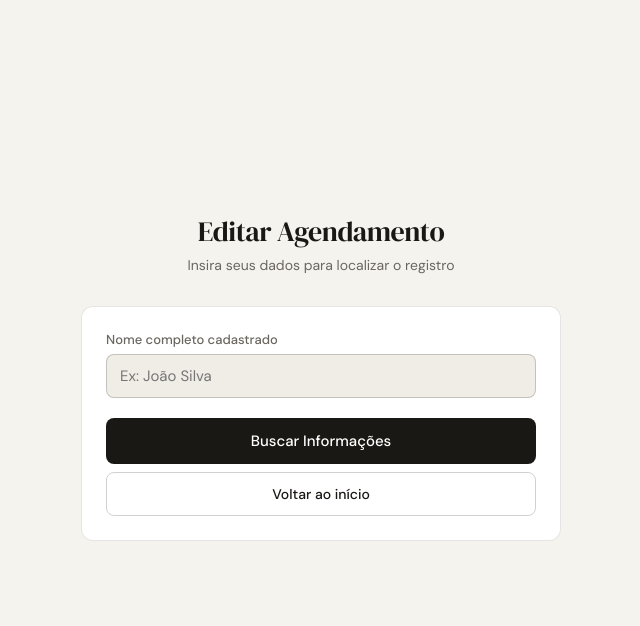
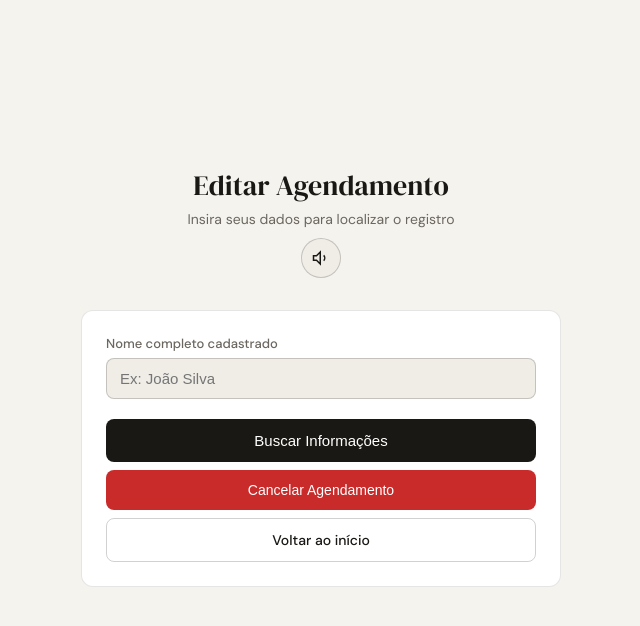
Before and after one commit to lumafrazao-dev/frameworkweb-pi1-gp7, a Django app: page /buscar/ in a window 1280 px wide. Shown: the top 626 px of the page, without its empty margins (319-959 px from the left). Run offline with Django 5.2, Linux system fonts and the light colour scheme.

Commit message:
Update buscar_cadastro.html

```diff
--- a/agendamento/templates/buscar_cadastro.html
+++ b/agendamento/templates/buscar_cadastro.html
@@ -15,75 +15,42 @@
       --radius: 12px; --radius-sm: 8px;
     }
     body {
-      font-family: 'DM Sans', sans-serif;
-      background: var(--bg);
-      color: var(--ink);
-      min-height: 100vh;
-      padding: 2rem 1rem 4rem;
-      display: flex;
-      align-items: center;
-      justify-content: center;
+      font-family: 'DM Sans', sans-serif; background: var(--bg); color: var(--ink);
+      min-height: 100vh; padding: 2rem 1rem 4rem; display: flex; align-items: center; justify-content: center;
     }
     .page { max-width: 480px; width: 100%; }
     .header { text-align: center; margin-bottom: 2rem; }
-    .header h1 {
-      font-family: 'DM Serif Display', serif; font-size: 28px; font-weight: 400;
-      letter-spacing: -0.5px; margin-bottom: 6px;
-    }
+    .header h1 { font-family: 'DM Serif Display', serif; font-size: 28px; font-weight: 400; margin-bottom: 6px; }
     .header p { font-size: 14px; color: var(--ink2); }
 
-    .card {
-      background: var(--surface); border: 0.5px solid var(--border);
-      border-radius: var(--radius); padding: 1.5rem; margin-bottom: 1rem;
+    .btn-audio-icone {
+      display: inline-flex; align-items: center; justify-content: center;
+      width: 40px; height: 40px; background: var(--surface2); border: 0.5px solid var(--border-strong);
+      color: var(--ink); border-radius: 50%; cursor: pointer; margin-top: 10px;
     }
+
+    .card { background: var(--surface); border: 0.5px solid var(--border); border-radius: var(--radius); padding: 1.5rem; margin-bottom: 1rem; }
     .field { margin-bottom: 1.25rem; }
-    .field label {
-      display: flex; align-items: center; gap: 6px; font-size: 13px;
-      font-weight: 500; color: var(--ink2); margin-bottom: 6px;
-    }
-    .field input {
-      width: 100%; padding: 11px 13px; font-size: 15px; font-family: 'DM Sans', sans-serif;
-      border: 0.5px solid var(--border-strong); border-radius: var(--radius-sm);
-      background: var(--surface2); color: var(--ink); outline: none;
-    }
+    .field label { display: flex; align-items: center; gap: 6px; font-size: 13px; font-weight: 500; color: var(--ink2); margin-bottom: 6px; }
+    .field input { width: 100%; padding: 11px 13px; font-size: 15px; border: 0.5px solid var(--border-strong); border-radius: var(--radius-sm); background: var(--surface2); outline: none; }
     .field input:focus { background: var(--surface); border-color: var(--ink); }
 
-    .btn-primary {
-      width: 100%; padding: 13px; background: var(--ink); color: #fff;
-      border: none; border-radius: var(--radius-sm); font-family: 'DM Sans', sans-serif;
-      font-size: 15px; font-weight: 500; cursor: pointer; transition: opacity 0.15s;
-    }
+    .btn-primary { width: 100%; padding: 13px; background: var(--ink); color: #fff; border: none; border-radius: var(--radius-sm); font-size: 15px; font-weight: 500; cursor: pointer; }
     .btn-primary:hover { opacity: 0.82; }
-    .btn-secondary {
-      width: 100%; padding: 12px; background: transparent; color: var(--ink);
-      border: 0.5px solid var(--border-strong); border-radius: var(--radius-sm);
-      font-family: 'DM Sans', sans-serif; font-size: 14px; font-weight: 500;
-      cursor: pointer; text-align: center; text-decoration: none; display: block; margin-top: 8px;
-    }
+
+    .btn-secondary { width: 100%; padding: 12px; background: transparent; color: var(--ink); border: 0.5px solid var(--border-strong); border-radius: var(--radius-sm); font-size: 14px; font-weight: 500; text-align: center; text-decoration: none; display: block; margin-top: 8px; }
     .btn-secondary:hover { background: var(--surface2); }
 
-    /* Modal / Pop-up customizado com o design do site */
-    .modal-backdrop {
-      position: fixed; inset: 0; background: rgba(26, 24, 20, 0.5);
-      display: flex; align-items: center; justify-content: center; padding: 1rem;
-      z-index: 999; animation: fadeUp 0.2s ease both;
-    }
-    .modal-card {
-      background: var(--surface); width: 100%; max-width: 400px;
-      border-radius: var(--radius); padding: 1.5rem; border: 0.5px solid var(--border);
-      box-shadow: 0 20px 40px rgba(0,0,0,0.15); text-align: center;
-    }
-    .modal-card h3 {
-      font-family: 'DM Serif Display', serif; font-size: 22px; font-weight: 400;
-      margin-bottom: 10px; color: var(--ink);
-    }
-    .modal-card p { font-size: 14px; color: var(--ink2); line-height: 1.5; margin-bottom: 1.5rem; }
+    /* Botão específico de cancelar agendamento */
+    .btn-cancelar { width: 100%; padding: 12px; background: #c92a2a; color: #fff; border: none; border-radius: var(--radius-sm); font-size: 14px; font-weight: 500; text-align: center; text-decoration: none; display: block; margin-top: 8px; cursor: pointer; }
+    .btn-cancelar:hover { opacity: 0.85; }
+
+    .modal-backdrop { position: fixed; inset: 0; background: rgba(26, 24, 20, 0.5); display: flex; align-items: center; justify-content: center; padding: 1rem; z-index: 999; }
+    .modal-card { background: var(--surface); width: 100%; max-width: 400px; border-radius: var(--radius); padding: 1.5rem; border: 0.5px solid var(--border); text-align: center; }
+    .modal-card h3 { font-family: 'DM Serif Display', serif; font-size: 22px; margin-bottom: 10px; }
+    .modal-card p { font-size: 14px; color: var(--ink2); margin-bottom: 1.5rem; }
     .modal-actions { display: grid; grid-template-columns: 1fr 1fr; gap: 8px; }
-
-    @keyframes fadeUp {
-      from { opacity: 0; transform: translateY(10px); }
-      to { opacity: 1; transform: translateY(0); }
-    }
+    .hidden { display: none !important; }
   </style>
 </head>
 <body>
@@ -91,6 +58,13 @@
   <div class="header">
     <h1>Editar Agendamento</h1>
     <p>Insira seus dados para localizar o registro</p>
+
+    <button type="button" class="btn-audio-icone" id="btnReativarVozBusca" title="Ouvir orientações">
+      <svg viewBox="0 0 24 24" fill="none" stroke="currentColor" stroke-width="2" style="width: 18px; height: 18px;">
+        <path d="M6 9H2v6h4l5 5V4L6 9z"></path>
+        <path d="M15.54 8.46a5 5 0 0 1 0 7.07"></path>
+      </svg>
+    </button>
   </div>
 
   <div class="card">
@@ -98,15 +72,21 @@
       {% csrf_token %}
       <div class="field">
         <label>Nome completo cadastrado</label>
-        <input type="text" name="nome_busca" placeholder="Ex: João Silva" required>
+        <input type="text" name="nome_busca" id="nome_busca" placeholder="Ex: João Silva" required>
       </div>
+
       <button type="submit" class="btn-primary">Buscar Informações</button>
+
+      <!-- Botão para Cancelar Agendamento (conforme solicitado) -->
+      <!-- Você pode ajustar o link ou ação caso tenha uma URL específica de cancelamento no Django -->
+      <button type="button" class="btn-cancelar" onclick="confirmarCancelamento()">Cancelar Agendamento</button>
+
+      <!-- Botão Voltar ao Início -->
       <a href="{% url 'escolher_opcao' %}" class="btn-secondary">Voltar ao início</a>
     </form>
   </div>
 </div>
 
-<!-- Pop-up de Erro (Exibido se o Django retornar erro = True) -->
 {% if erro %}
 <div class="modal-backdrop">
   <div class="modal-card">
@@ -120,5 +100,38 @@
 </div>
 {% endif %}
 
+<script>
+  function falarTextoBusca(texto) {
+    if (localStorage.getItem("audioAjudaAtivo") === "nao") return;
+    if ('speechSynthesis' in window) {
+      window.speechSynthesis.cancel();
+      const utterance = new SpeechSynthesisUtterance(texto);
+      utterance.lang = 'pt-BR';
+      utterance.rate = 1.0;
+      window.speechSynthesis.speak(utterance);
+    }
+  }
+
+  let ultimoCampoBuscaFalado = "";
+  document.getElementById("nome_busca").addEventListener("focus", function() {
+    if (localStorage.getItem("audioAjudaAtivo") === "nao") return;
+    if (ultimoCampoBuscaFalado === "nome_busca") return;
+    ultimoCampoBuscaFalado = "nome_busca";
+    falarTextoBusca("Insira o nome completo cadastrado para localizar o seu agendamento.");
+  });
+
+  document.getElementById("btnReativarVozBusca").addEventListener("click", function() {
+    localStorage.setItem("audioAjudaAtivo", "sim");
+    falarTextoBusca("Áudio de ajuda ativado.");
+  });
+
+  function confirmarCancelamento() {
+    if (confirm("Tem certeza que deseja cancelar este agendamento?")) {
+      falarTextoBusca("Agendamento cancelado.");
+      // Direciona para uma view de cancelamento ou limpa os dados
+      window.location.href = "{% url 'escolher_opcao' %}";
+    }
+  }
+</script>
 </body>
 </html>
```
